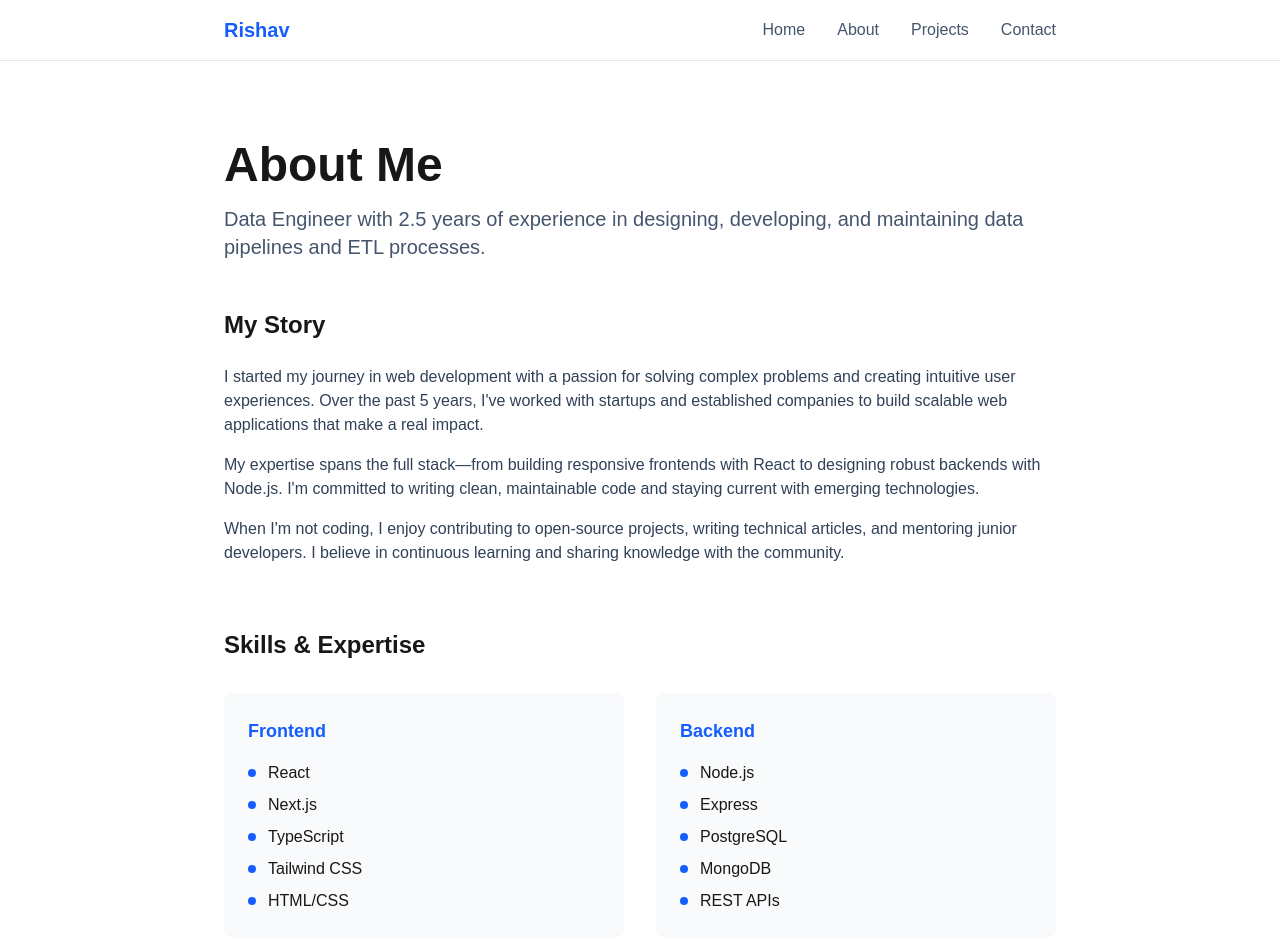
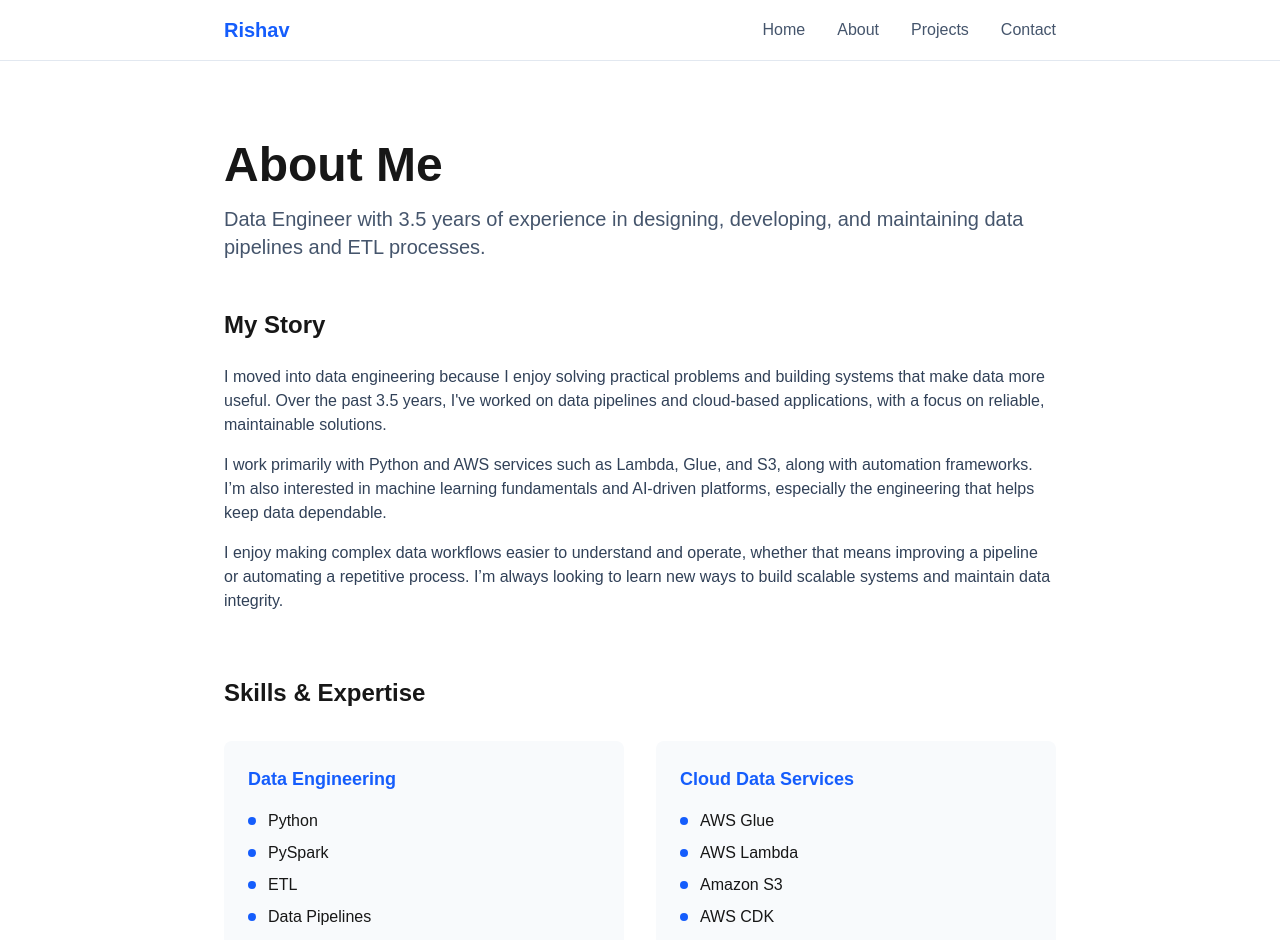
Before and after one commit to TackyEye/my-portfolio-website, a Next.js app: page /about in a window 1280 px wide. Shown: the top 940 px of the page. Built offline with nearby package versions, Linux system fonts and the light colour scheme.

Commit message:
feat: update About and Home sections to reflect 3.5 years of experience and revise skills to focus on Data Engineering and Cloud Services

```diff
--- a/src/app/about/page.tsx
+++ b/src/app/about/page.tsx
@@ -12,8 +12,8 @@ export const metadata: Metadata = {
 
 export default function About() {
   const skills = {
-    "Frontend": ["React", "Next.js", "TypeScript", "Tailwind CSS", "HTML/CSS"],
-    "Backend": ["Node.js", "Express", "PostgreSQL", "MongoDB", "REST APIs"],
+    "Data Engineering": ["Python", "PySpark", "ETL", "Data Pipelines", "Data Integrity"],
+    "Cloud Data Services": ["AWS Glue", "AWS Lambda", "Amazon S3", "AWS CDK"],
     "DevOps & Tools": ["Docker", "AWS", "Git", "CI/CD", "Linux"],
     "Other": ["Problem Solving", "Agile", "Team Collaboration", "Technical Writing"],
   };
@@ -24,7 +24,7 @@ export default function About() {
       <div className="mb-12">
         <h1 className="text-4xl sm:text-5xl font-bold mb-4">About Me</h1>
         <p className="text-xl text-slate-600 dark:text-slate-300">
-          Data Engineer with 2.5 years of experience in designing, developing, and maintaining data pipelines and ETL processes.
+          Data Engineer with 3.5 years of experience in designing, developing, and maintaining data pipelines and ETL processes.
         </p>
       </div>
 
@@ -33,13 +33,13 @@ export default function About() {
         <h2 className="text-2xl font-bold mb-6">My Story</h2>
         <div className="space-y-4 text-slate-700 dark:text-slate-300">
           <p>
-            I started my journey in web development with a passion for solving complex problems and creating intuitive user experiences. Over the past 5 years, I've worked with startups and established companies to build scalable web applications that make a real impact.
+            I moved into data engineering because I enjoy solving practical problems and building systems that make data more useful. Over the past 3.5 years, I've worked on data pipelines and cloud-based applications, with a focus on reliable, maintainable solutions.
           </p>
           <p>
-            My expertise spans the full stack—from building responsive frontends with React to designing robust backends with Node.js. I'm committed to writing clean, maintainable code and staying current with emerging technologies.
+            I work primarily with Python and AWS services such as Lambda, Glue, and S3, along with automation frameworks. I’m also interested in machine learning fundamentals and AI-driven platforms, especially the engineering that helps keep data dependable.
           </p>
           <p>
-            When I'm not coding, I enjoy contributing to open-source projects, writing technical articles, and mentoring junior developers. I believe in continuous learning and sharing knowledge with the community.
+            I enjoy making complex data workflows easier to understand and operate, whether that means improving a pipeline or automating a repetitive process. I’m always looking to learn new ways to build scalable systems and maintain data integrity.
           </p>
         </div>
       </section>
--- a/src/app/page.tsx
+++ b/src/app/page.tsx
@@ -64,14 +64,14 @@ infrastructure, with a keen interest on AI-driven platform development and data
           <h2 className="text-2xl font-bold">Tech Stack</h2>
           <div className="flex flex-wrap gap-2">
             {[
-              "React",
-              "Next.js",
-              "TypeScript",
+              "Python",
               "PySpark",
-              "Azure Devops",
+              "AWS Glue",
+              "AWS Lambda",
+              "Amazon S3",
+              "AWS CDK",
+              "ETL",
               "Git",
-              "AWS",
-              "Python CDK",
             ].map((skill) => (
               <span
                 key={skill}
```
